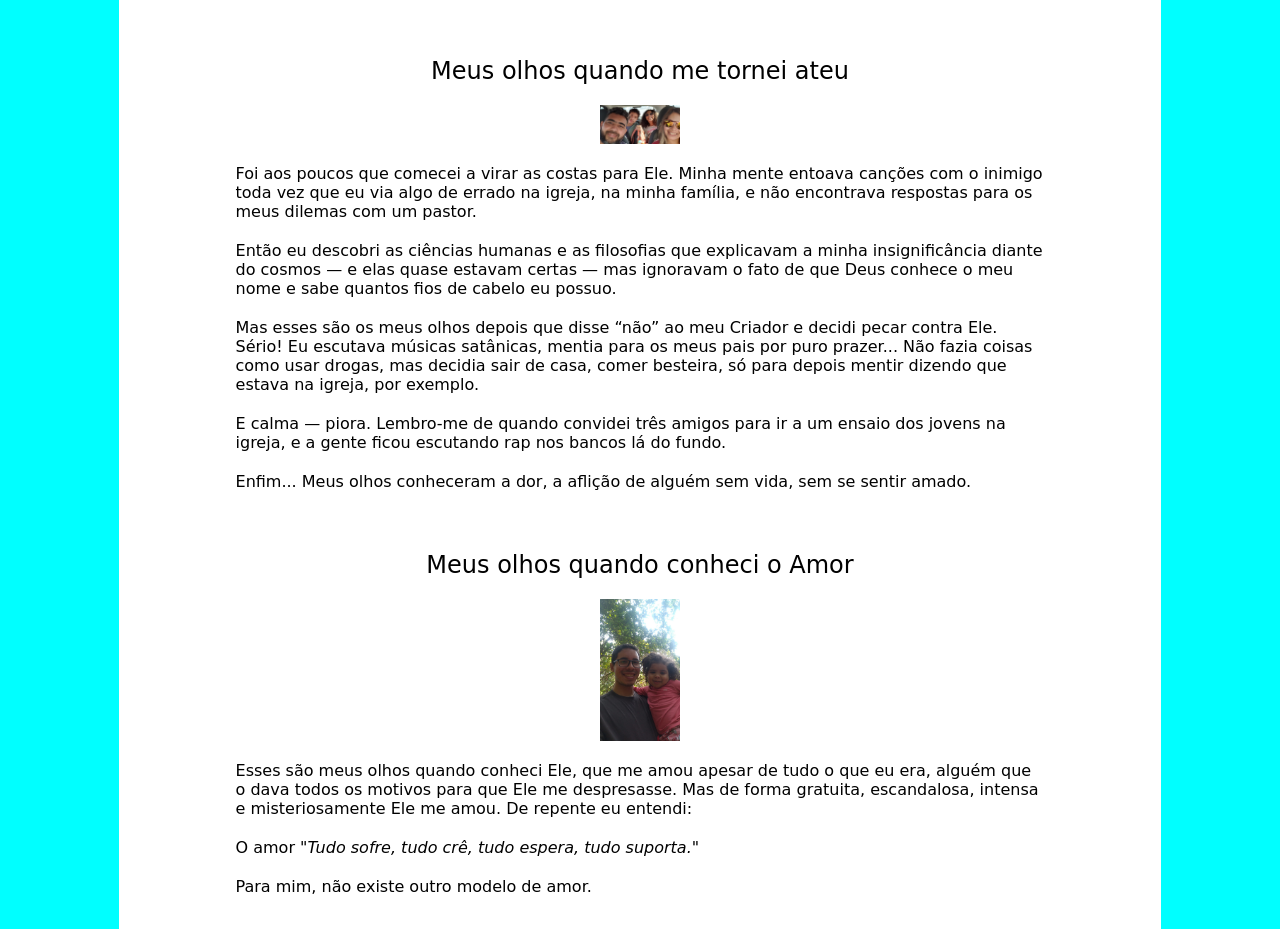
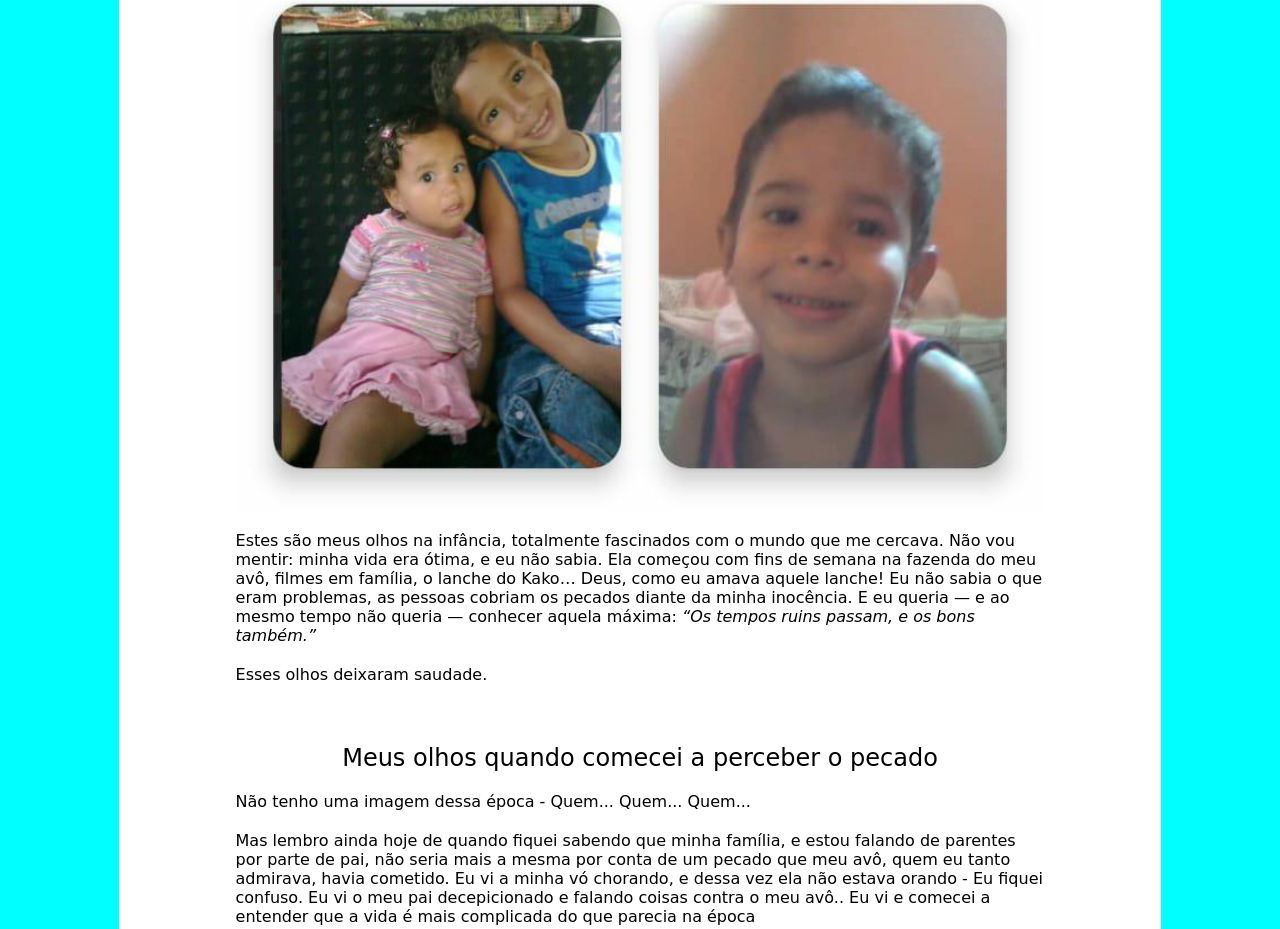
Before and after one commit to Asafe-Matheus-CTM/resposta, a plain HTML site: page index.html in a window 1280 px wide. Shown: the part 907-1836 px from the top of the page. Drawn offline with Linux system fonts and the light colour scheme; a web font is replaced by a local one.

Commit message:
Update index.html again

```diff
--- a/index.html
+++ b/index.html
@@ -62,7 +62,7 @@
 
         <div class="content">
             <h2>Meus olhos na infância</h2>
-            <img width="80vw" src="./images/infancia.jpeg">
+            <img width="80%" src="./images/infancia.jpeg">
             <p>
                 Estes são meus olhos na infância, totalmente fascinados com o mundo que me cercava.
                 Não vou mentir: minha vida era ótima, e eu não sabia.
@@ -90,7 +90,7 @@
 
         <div class="content">
             <h2>Meus olhos quando me tornei ateu</h2>
-            <img width="80vw" src="./images/ateu.jpg">
+            <img width="80%" src="./images/ateu.jpg">
             <p>
                 Foi aos poucos que comecei a virar as costas para Ele.
                 Minha mente entoava canções com o inimigo toda vez que eu via algo de errado na igreja, na minha família, e não encontrava respostas para os meus dilemas com um pastor.
@@ -114,7 +114,7 @@
 
         <div class="content">
             <h2>Meus olhos quando conheci o Amor</h2>
-            <img width="80vw" src="./images/cristo.jpeg" alt="">
+            <img width="80%" src="./images/cristo.jpeg" alt="">
             <p>
                 Esses são meus olhos quando conheci Ele, que me amou apesar de tudo o que eu era, alguém que o dava todos os motivos
                 para que Ele me despresasse. Mas de forma gratuita, escandalosa, intensa e misteriosamente Ele me amou. De repente eu entendi:
@@ -152,7 +152,7 @@
             <p>
                 Que os nossos "Eu te amo" jamais sejam rotina
             </p>
-            <img width="80vw" src="./images/comela.jpeg" alt="">
+            <img width="80%" src="./images/comela.jpeg" alt="">
         </div>
         <div class="content">
             <h2>Portanto</h2>
```
